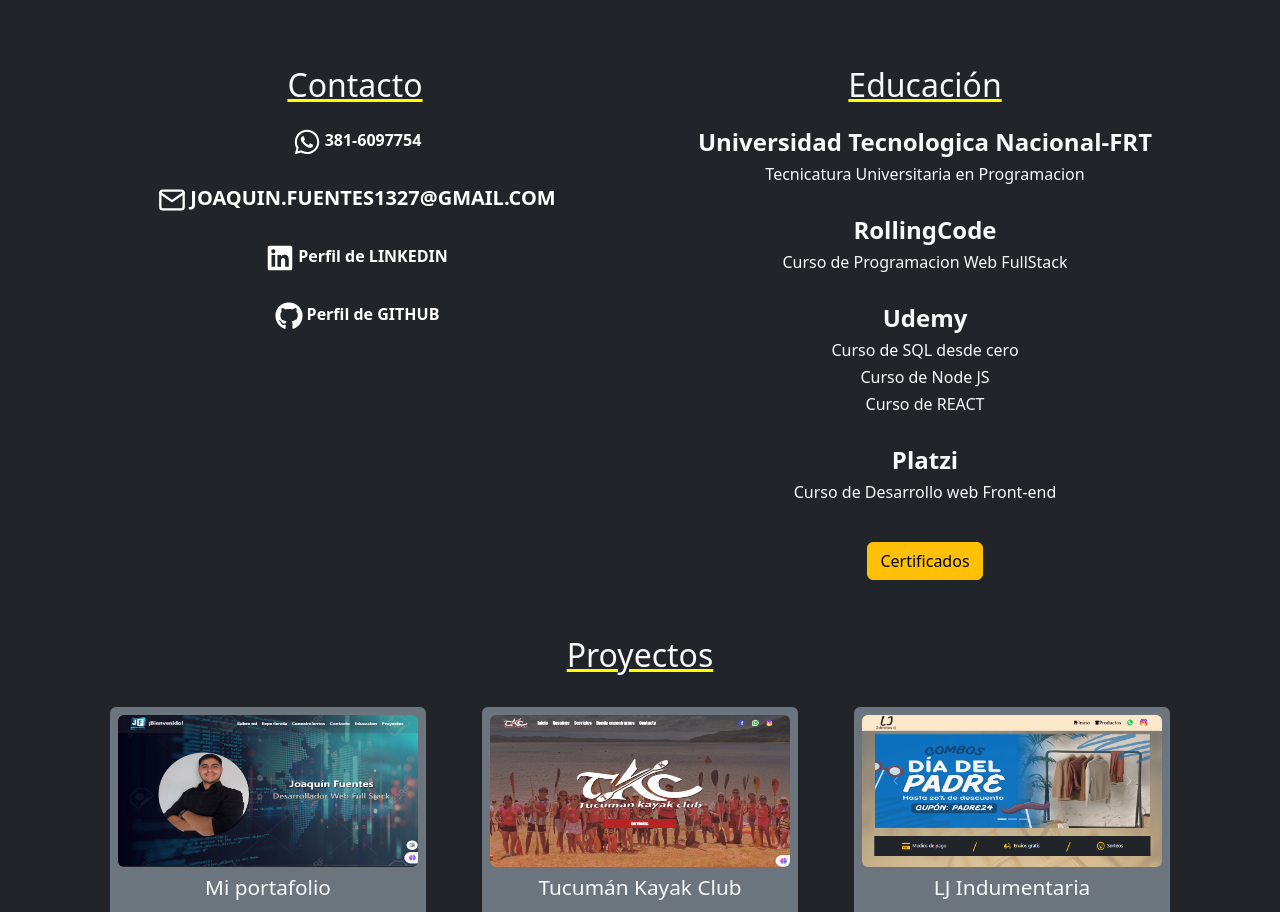
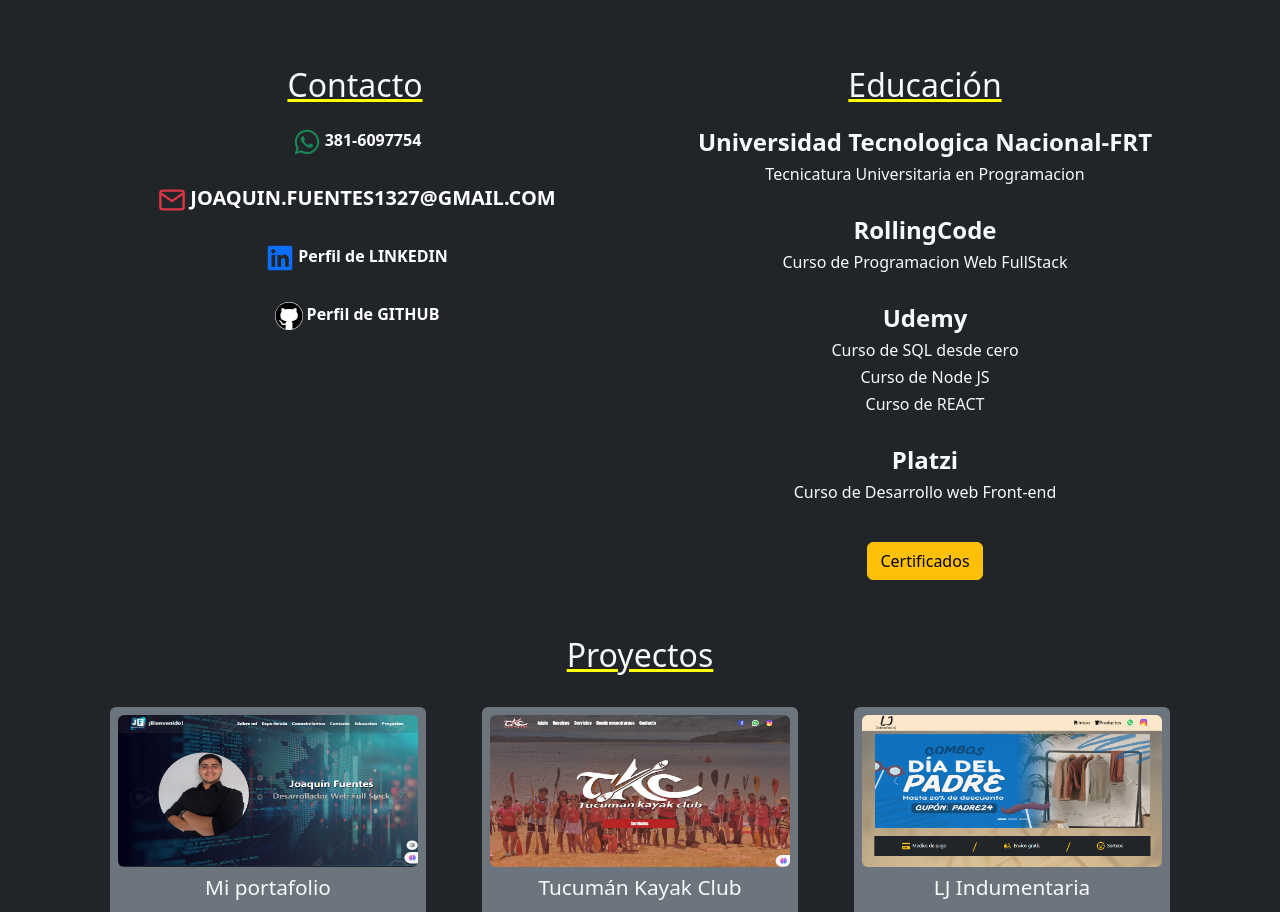
Before and after one commit to joaquin-fuentes/miportafolio, a React (Vite) app: page / in a window 1280 px wide. Shown: the part 1860-2772 px from the top of the page. Built offline with nearby package versions, Linux system fonts and the light colour scheme.

Commit message:
cambie diseños de iconos

```diff
--- a/src/components/views/Contacto.jsx
+++ b/src/components/views/Contacto.jsx
@@ -9,10 +9,10 @@
     return (
         <Container data-aos="fade-up" className='text-light p-4 text-center d-flex flex-column' id="contacto" >
             <h2 className=' titulo mb-4'>Contacto</h2>
-            <a href={url} target='_blank' className='datoContacto'> <FaWhatsapp className='fs-3 mx-1'></FaWhatsapp>381-6097754</a>
-            <h5 className='datoContacto'>< FiMail className='fs-3 mx-1'></FiMail>JOAQUIN.FUENTES1327@GMAIL.COM</h5>
-            <a href='https://www.linkedin.com/in/joaqu%C3%ADn-fuentes/' target='_blank' className=' datoContacto '> <FaLinkedin className='fs-3 mx-1'></FaLinkedin>Perfil de LINKEDIN</a>
-            <a href='https://github.com/joaquin-fuentes' target='_blank' className=' datoContacto '> <FaGithub className='fs-3 mx-1'></FaGithub>Perfil de GITHUB</a>
+            <a href={url} target='_blank' className='datoContacto'> <FaWhatsapp className='fs-3 mx-1 text-success'></FaWhatsapp>381-6097754</a>
+            <h5 className='datoContacto'>< FiMail className='fs-3 mx-1 text-danger'></FiMail>JOAQUIN.FUENTES1327@GMAIL.COM</h5>
+            <a href='https://www.linkedin.com/in/joaqu%C3%ADn-fuentes/' target='_blank' className=' datoContacto '> <FaLinkedin className='fs-3 mx-1 text-primary'></FaLinkedin>Perfil de LINKEDIN</a>
+            <a href='https://github.com/joaquin-fuentes' target='_blank' className=' datoContacto '> <FaGithub className='fs-3 mx-1 text-black bg-white rounded-circle'></FaGithub>Perfil de GITHUB</a>
         </Container>
     );
 };
```
